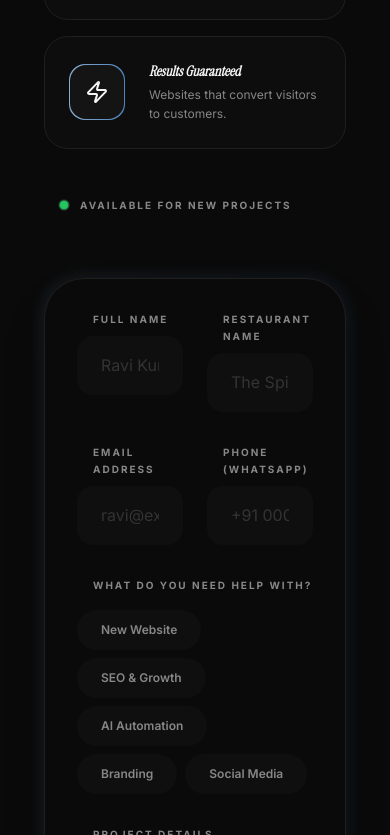
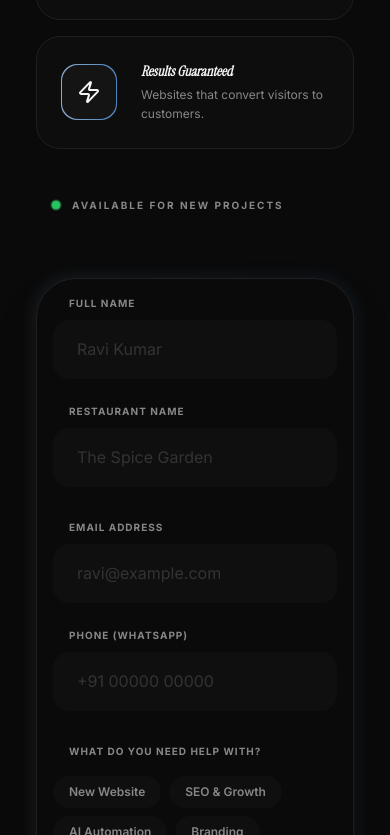
Before and after one commit to naidcode/Naisora.com-is-live, a Next.js app: page /contact in a window 390 px wide. Shown: the part 1165-2000 px from the top of the page. Built offline with nearby package versions, Linux system fonts and the light colour scheme; no server answers.

Commit message:
Finalizing mobile responsiveness

```diff
--- a/app/contact/page.tsx
+++ b/app/contact/page.tsx
@@ -47,7 +47,7 @@ export default function Contact() {
       <div className="absolute bottom-0 left-0 w-[600px] h-[600px] bg-accent-gradient blur-[120px] opacity-[0.05] rounded-full -translate-x-1/2 translate-y-1/2 pointer-events-none" />
 
       {/* Hero Section */}
-      <section className="px-6 mb-24">
+      <section className="px-4 sm:px-6 mb-24">
         <div className="container max-w-7xl mx-auto text-center">
           <AnimatedSection>
             <div className="inline-flex items-center gap-3 mb-6">
@@ -66,7 +66,7 @@ export default function Contact() {
       </section>
 
       {/* Content Section */}
-      <section className="px-6 relative z-10">
+      <section className="px-4 sm:px-6 relative z-10">
         <div className="container max-w-7xl mx-auto">
           <div className="grid grid-cols-1 lg:grid-cols-12 gap-16 lg:gap-24 items-start">
 
--- a/components/ContactForm.tsx
+++ b/components/ContactForm.tsx
@@ -84,7 +84,7 @@ export default function ContactForm() {
       <motion.div
         initial={{ opacity: 0, scale: 0.95 }}
         animate={{ opacity: 1, scale: 1 }}
-        className="h-full flex flex-col items-center justify-center text-center p-12 bg-surface/30 backdrop-blur-xl border border-stroke rounded-[40px]"
+        className="h-full w-full flex flex-col items-center justify-center text-center p-12 bg-surface/30 backdrop-blur-xl border border-stroke rounded-[40px]"
       >
         <div className="w-20 h-20 bg-green-500/10 rounded-full flex items-center justify-center mb-6">
           <CheckCircle2 className="w-10 h-10 text-green-500" />
@@ -108,12 +108,12 @@ export default function ContactForm() {
       {/* Decorative background glow */}
       <div className="absolute -inset-1 bg-accent-gradient rounded-[42px] blur opacity-10 group-hover:opacity-20 transition duration-1000 group-hover:duration-200"></div>
 
-      <div className="relative bg-bg border border-stroke rounded-[40px] p-8 md:p-12 shadow-2xl overflow-hidden">
+      <div className="relative bg-bg border border-stroke rounded-[40px] p-4 sm:p-8 md:p-12 shadow-2xl overflow-hidden">
         <form onSubmit={handleSubmit} className="flex flex-col gap-8">
 
-          <div className="grid grid-cols-1 md:grid-cols-2 gap-6">
+          <div className="grid grid-cols-1 sm:grid-cols-2 gap-6">
             <div className="flex flex-col gap-2">
-              <label className="text-[10px] text-muted uppercase tracking-[0.2em] font-bold ml-4">Full Name</label>
+              <label className="text-[10px] text-muted uppercase tracking-[0.1em] sm:tracking-[0.2em] font-bold ml-4 whitespace-nowrap">Full Name</label>
               <input
                 type="text"
                 name="fullName"
@@ -125,7 +125,7 @@ export default function ContactForm() {
               />
             </div>
             <div className="flex flex-col gap-2">
-              <label className="text-[10px] text-muted uppercase tracking-[0.2em] font-bold ml-4">Restaurant Name</label>
+              <label className="text-[10px] text-muted uppercase tracking-[0.1em] sm:tracking-[0.2em] font-bold ml-4 whitespace-nowrap">Restaurant Name</label>
               <input
                 type="text"
                 name="restaurantName"
@@ -138,9 +138,9 @@ export default function ContactForm() {
             </div>
           </div>
 
-          <div className="grid grid-cols-1 md:grid-cols-2 gap-6">
+          <div className="grid grid-cols-1 sm:grid-cols-2 gap-6">
             <div className="flex flex-col gap-2">
-              <label className="text-[10px] text-muted uppercase tracking-[0.2em] font-bold ml-4">Email Address</label>
+              <label className="text-[10px] text-muted uppercase tracking-[0.1em] sm:tracking-[0.2em] font-bold ml-4 whitespace-nowrap">Email Address</label>
               <input
                 type="email"
                 name="email"
@@ -152,7 +152,7 @@ export default function ContactForm() {
               />
             </div>
             <div className="flex flex-col gap-2">
-              <label className="text-[10px] text-muted uppercase tracking-[0.2em] font-bold ml-4">Phone (WhatsApp)</label>
+              <label className="text-[10px] text-muted uppercase tracking-[0.1em] sm:tracking-[0.2em] font-bold ml-4 whitespace-nowrap">Phone (WhatsApp)</label>
               <input
                 type="tel"
                 name="phone"
@@ -166,7 +166,7 @@ export default function ContactForm() {
           </div>
 
           <div className="flex flex-col gap-4">
-            <label className="text-[10px] text-muted uppercase tracking-[0.2em] font-bold ml-4">What do you need help with?</label>
+            <label className="text-[10px] text-muted uppercase tracking-[0.1em] sm:tracking-[0.2em] font-bold ml-4 whitespace-nowrap">What do you need help with?</label>
             <div className="flex flex-wrap gap-2">
               {services.map((s) => {
                 const checked = selectedServices.includes(s);
@@ -176,7 +176,7 @@ export default function ContactForm() {
                     type="button"
                     onClick={() => toggleService(s)}
                     className={`
-                      px-6 py-3 rounded-full text-xs font-body font-semibold border transition-all duration-300
+                      px-4 py-2 sm:px-6 sm:py-3 rounded-full text-xs font-body font-semibold border transition-all duration-300
                       ${checked
                          ? "bg-text-primary text-bg border-text-primary"
                         : "bg-surface/50 text-muted border-stroke hover:border-text-primary/30"
@@ -191,7 +191,7 @@ export default function ContactForm() {
           </div>
 
           <div className="flex flex-col gap-2">
-            <label className="text-[10px] text-muted uppercase tracking-[0.2em] font-bold ml-4">Project Details</label>
+            <label className="text-[10px] text-muted uppercase tracking-[0.1em] sm:tracking-[0.2em] font-bold ml-4 whitespace-nowrap">Project Details</label>
             <textarea
               name="details"
               value={formData.details}
@@ -207,7 +207,7 @@ export default function ContactForm() {
             disabled={loading}
             className="btn-modern btn-modern-primary w-full h-16 group"
           >
-            <div className="relative z-10 flex items-center justify-center gap-3 text-bg font-semibold text-lg font-body">
+            <div className="relative z-10 flex items-center justify-center gap-3 text-bg font-semibold text-base sm:text-lg font-body">
               {loading ? (
                 <>
                   <Loader2 className="w-5 h-5 animate-spin" />
--- a/components/HeroSection.tsx
+++ b/components/HeroSection.tsx
@@ -58,7 +58,7 @@ export default function HeroSection() {
 
       {/* Hero Content */}
       {/* FIX: changed pt-45 (180px) to pt-28 on mobile — was pushing eyebrow text off screen */}
-      <div className="container relative z-10 px-6 pt-28 md:pt-28">
+      <div className="container relative z-10 px-6 pt-28 md:pt-20">
         <div className="flex flex-col items-center text-center max-w-5xl mx-auto">
           {/* Eyebrow */}
           {/* FIX: tracking-[0.15em] on screens below 380px — 0.4em was too wide and clipped into navbar */}
@@ -68,7 +68,7 @@ export default function HeroSection() {
             transition={{ duration: 1, delay: 0.3 }}
             className="inline-block text-[10px] md:text-[0.6rem] text-muted uppercase tracking-normal min-[350px]:tracking-[0.4em] mt-10 md:mt-12 font-body font-bold"
           >
-            ESTABLISHED &apos;26 • BANGALORE
+            {/* ESTABLISHED &apos;26 • BANGALORE */}
           </motion.span>
 
           {/* Title */}
--- a/components/Navbar.tsx
+++ b/components/Navbar.tsx
@@ -103,12 +103,13 @@ export default function Navbar() {
                 className="fixed inset-0 bg-black/60 backdrop-blur-sm z-[-2] pointer-events-auto"
               />
               {/* Menu Card */}
+              {/* Menu Card */}
               <motion.div
-                initial={{ opacity: 0, y: -20 }}
-                animate={{ opacity: 1, y: 0 }}
-                exit={{ opacity: 0, y: -20 }}
-                transition={{ duration: 0.3, ease: "easeOut" }}
-                className="fixed top-[88px] left-0 right-0 p-6 bg-surface border-b border-stroke shadow-2xl z-[100] flex flex-col gap-4 items-center justify-center pointer-events-auto"
+                initial={{ opacity: 0, scale: 0.95, y: -20 }}
+                animate={{ opacity: 1, scale: 1, y: 0 }}
+                exit={{ opacity: 0, scale: 0.95, y: -20 }}
+                transition={{ duration: 0.4, ease: [0.16, 1, 0.3, 1] }}
+                className="fixed top-24 left-0 right-0 w-[220px] p-8 bg-[#111] border border-white/10 rounded-[30px] shadow-2xl z-[110] flex flex-col items-center gap-4 pointer-events-auto"
               >
                 {NAV_LINKS.map((link, i) => (
                   <motion.div
@@ -121,7 +122,7 @@ export default function Navbar() {
                     <Link
                       href={link.href}
                       className={`
-                        block text-base font-body font-medium py-3.5 transition-all
+                        block text-2xl font-display italic py-2 transition-all
                         ${pathname === link.href ? "text-text-primary" : "text-muted hover:text-text-primary"}
                       `}
                     >
@@ -129,12 +130,14 @@ export default function Navbar() {
                     </Link>
                   </motion.div>
                 ))}
-                <div className="w-full h-px bg-stroke/50 max-w-xs" />
+
+                <div className="w-full h-px bg-white/5 my-2" />
+
                 <motion.div
                   initial={{ opacity: 0, y: 10 }}
                   animate={{ opacity: 1, y: 0 }}
                   transition={{ delay: NAV_LINKS.length * 0.05 }}
-                  className="w-full max-w-xs pt-2"
+                  className="w-full"
                 >
                   <Link
                     href="/contact"
--- a/next.config.mjs
+++ b/next.config.mjs
@@ -6,7 +6,9 @@ const nextConfig = {
   },
   trailingSlash: true, // Recommended for static hosting on Hostinger
   experimental: {
-    turbotrace: false,
+    turbotrace: {
+      logDetail: false,
+    },
   },
 };
 export default nextConfig;
```
